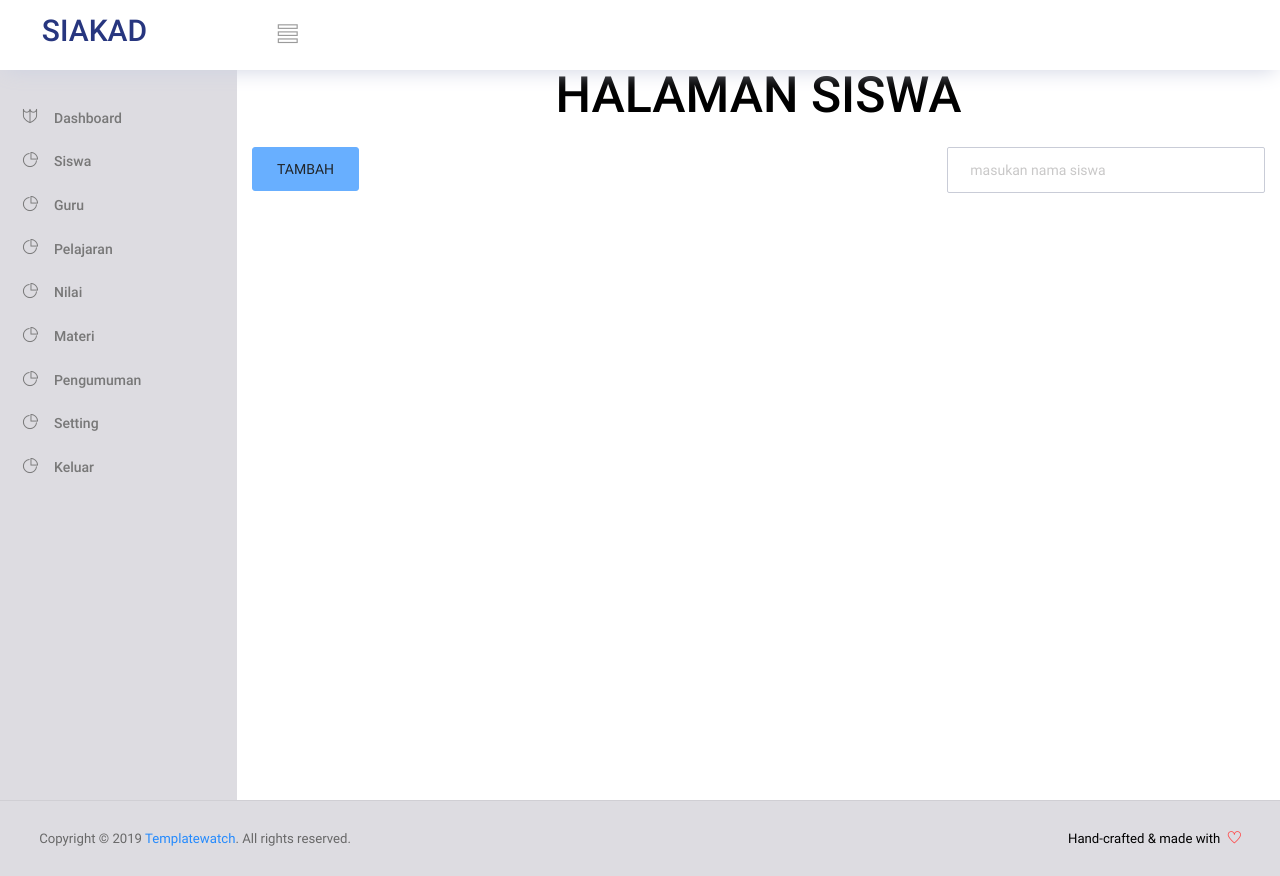
After one commit to dikimeip/siakad-codeigniter, a CodeIgniter app: page /siakad/StaffController/siswa in a window 1280 px wide. The commit adds this page. Run offline with CodeIgniter, Linux system fonts and the light colour scheme; the visitor is signed in with stand-in values (Sample User, id 1); tables that the repository leaves empty hold one stand-in row (values such as "Sample post"); data that the repository does not hold is empty; style sheets or scripts are compiled from the project's sources; some libraries are stand-ins or nearby versions.

Commit message:
membuat halaman siswa di menu admin

```diff
--- a/application/controllers/StaffController.php
+++ b/application/controllers/StaffController.php
@@ -24,6 +24,15 @@ class StaffController extends CI_Controller
 		$this->load->view('admin/template/footer');
 	}
 
+	public function siswa()
+	{
+		$data['sess'] = $this->session->userdata('isStaff');
+		$this->load->view('admin/template/header');
+		$this->load->view('admin/template/menu',$data);
+		$this->load->view('admin/siswa');
+		$this->load->view('admin/template/footer');
+	}
+
 	public function logout()
 	{
 		$this->session->unset_userdata('isStaff');
--- /dev/null
+++ b/application/views/admin/siswa.php
@@ -0,0 +1,14 @@
+<h1 class="text-center">HALAMAN SISWA</h1>
+<br>
+<div class="row">
+	<div class="col-md-8">
+		<a href="" class="btn btn-info">TAMBAH</a>
+	</div>
+	<div class="col-md-4">
+		<form>
+			<div class="form-group">
+				<input type="text" name="cari" class="form-control" placeholder="masukan nama siswa">
+			</div>
+		</form>
+	</div>
+</div>
--- a/application/views/admin/template/footer.php
+++ b/application/views/admin/template/footer.php
@@ -1,8 +1,9 @@
 </div>
    </div>
+   </div>
       </div>
-        </div>
-          </div>
+        <!-- </div> -->
+          <!-- </div> -->
         <!-- content-wrapper ends -->
         <!-- partial:partials/_footer.html -->
         <footer class="footer">
--- a/application/views/admin/template/menu.php
+++ b/application/views/admin/template/menu.php
@@ -43,7 +43,7 @@
             </a>
           </li>
            <li class="nav-item">
-            <a class="nav-link" href="">
+            <a class="nav-link" href="<?php echo base_url('StaffController/siswa') ?>">
               <i class="ti-pie-chart menu-icon"></i>
               <span class="menu-title">Siswa</span>
             </a>
@@ -94,8 +94,9 @@
       </nav>
       <!-- partial -->
       <div class="main-panel">
-        <div class="content-wrapper">
-          <div class="row">
+        <div class="container">
+        <!-- <div class="content-wrapper"> -->
+         <!--  <div class="row">
             <div class="col-md-12 grid-margin">
               <div class="d-flex justify-content-between align-items-center">
-                <div>
+                <div> -->
```
